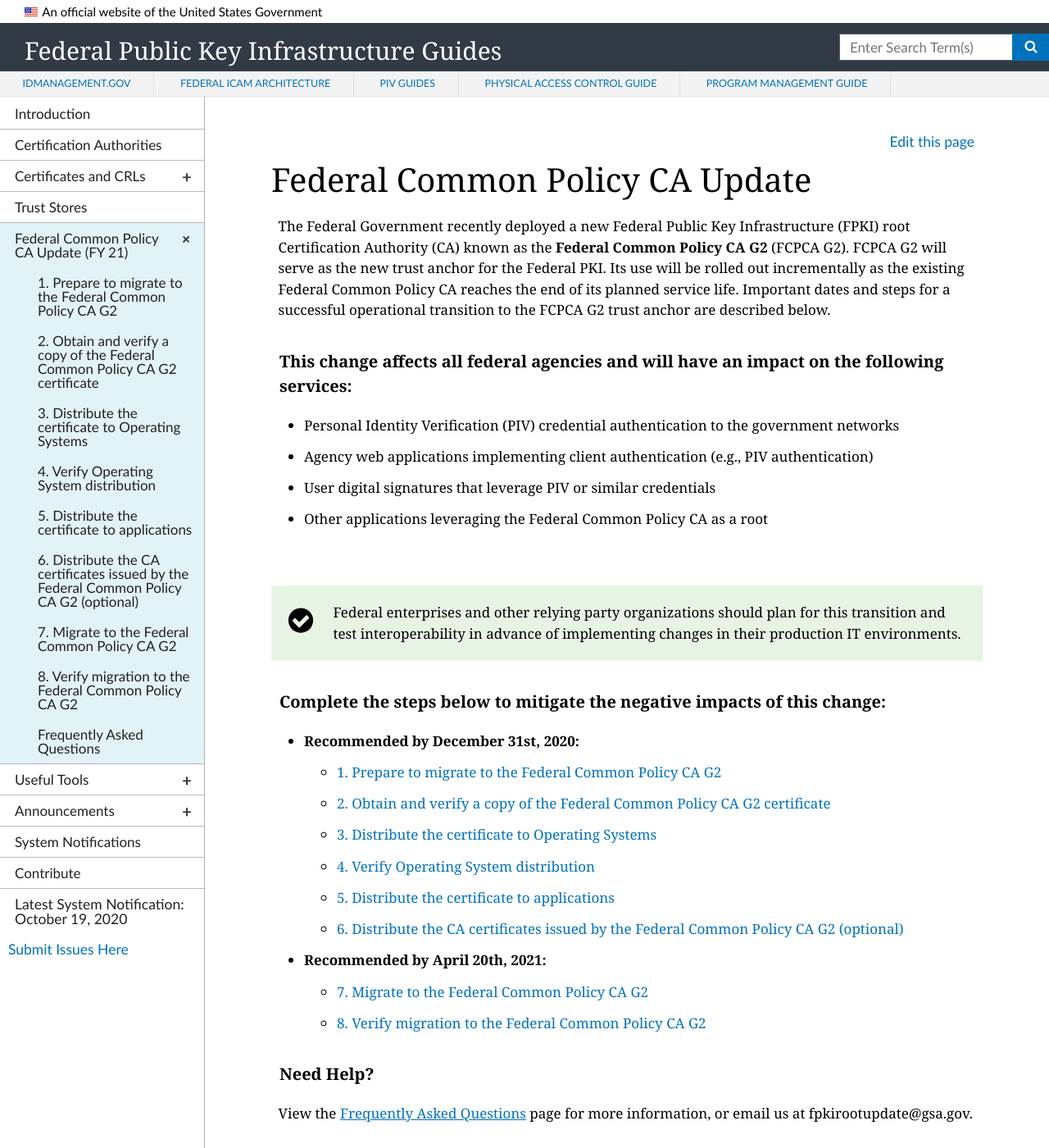
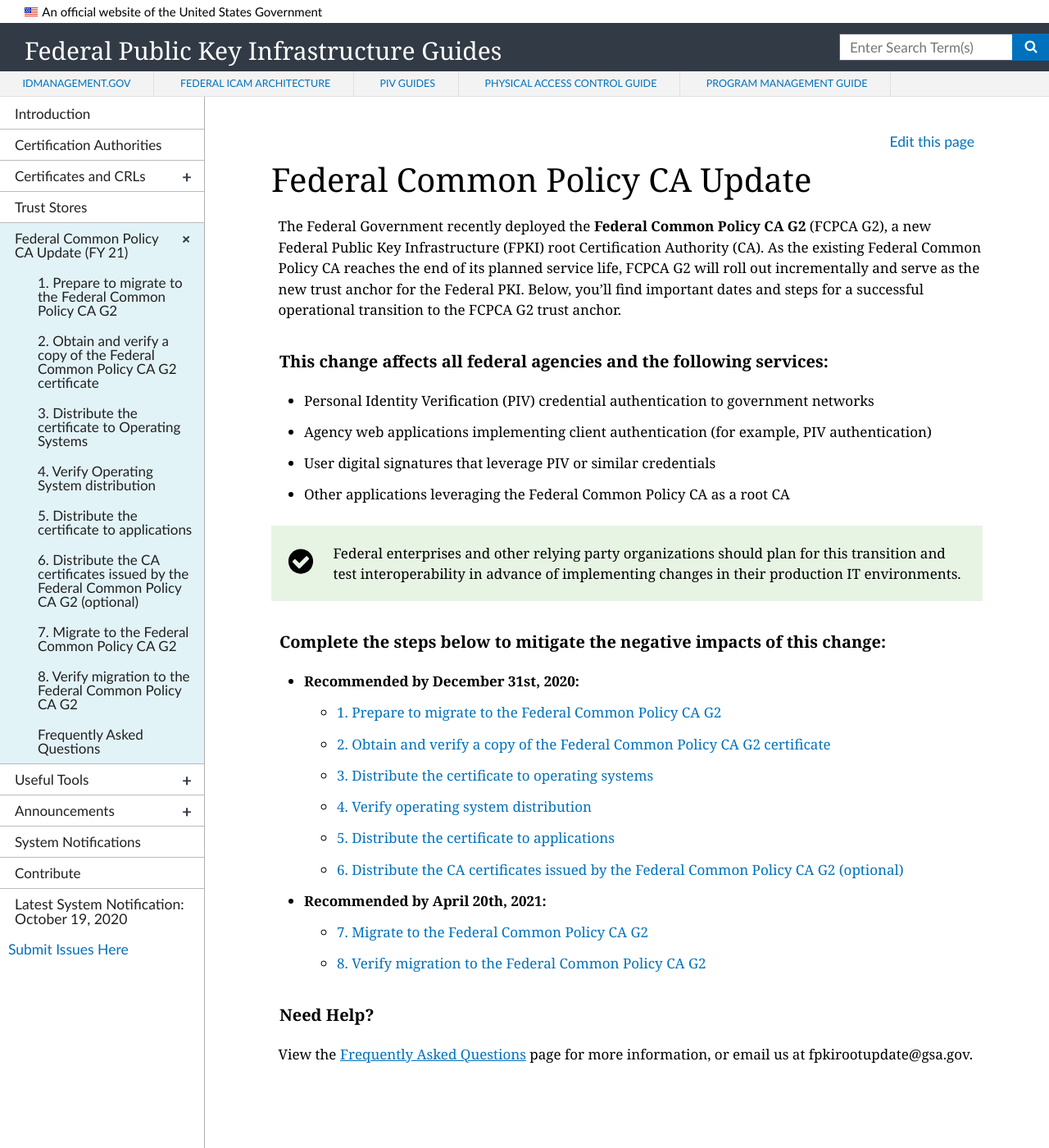
Before and after one commit to GSA/fpki-guides, a Jekyll site: the page built from _common/00_index.md, in a window 1280 px wide and 1400 px high. Shown: the whole window at 82% size. Built offline with Jekyll 4.4.1, drawn with Linux system fonts in a browser that asks for light colours; nearby versions of some CDN libraries.

Commit message:
Plain language updates

```diff
--- a/_common/00_index.md
+++ b/_common/00_index.md
@@ -6,16 +6,14 @@ collection: common
 permalink: /common/
 ---
 
-The Federal Government recently deployed a new Federal Public Key Infrastructure (FPKI) root Certification Authority (CA) known as the **Federal Common Policy CA G2** (FCPCA G2).  FCPCA G2 will serve as the new trust anchor for the Federal PKI. Its use will be rolled out incrementally as the existing Federal Common Policy CA reaches the end of its planned service life. Important dates and steps for a successful operational transition to the FCPCA G2 trust anchor are described below.
+The Federal Government recently deployed the **Federal Common Policy CA G2** (FCPCA G2), a new Federal Public Key Infrastructure (FPKI) root Certification Authority (CA). As the existing Federal Common Policy CA reaches the end of its planned service life, FCPCA G2 will roll out incrementally and serve as the new trust anchor for the Federal PKI. Below, you'll find important dates and steps for a successful operational transition to the FCPCA G2 trust anchor.
 
-<p style="font-size: 2rem; font-weight: 700; padding-top: 15px;">This change affects all federal agencies and will have an impact on the following services:</p>
+<p style="font-size: 2rem; font-weight: 700; padding-top: 15px;">This change affects all federal agencies and the following services:</p>
 
-- Personal Identity Verification (PIV) credential authentication to the government networks
-- Agency web applications implementing client authentication (e.g., PIV authentication)
+- Personal Identity Verification (PIV) credential authentication to government networks
+- Agency web applications implementing client authentication (for example, PIV authentication)
 - User digital signatures that leverage PIV or similar credentials
-- Other applications leveraging the Federal Common Policy CA as a root
-
-<br>
+- Other applications leveraging the Federal Common Policy CA as a root CA
 
 {% include alert-success.html content="Federal enterprises and other relying party organizations should plan for this transition and test interoperability in advance of implementing changes in their production IT environments." %}
 
@@ -25,8 +23,8 @@ The Federal Government recently deployed a new Federal Public Key Infrastructure
 - **Recommended by December 31st, 2020:**
      - [1. Prepare to migrate to the Federal Common Policy CA G2]({{site.baseurl}}/common/prepare-to-migrate/)
      - [2. Obtain and verify a copy of the Federal Common Policy CA G2 certificate]({{site.baseurl}}/common/obtain-and-verify/)
-     - [3. Distribute the certificate to Operating Systems]({{site.baseurl}}/common/distribute-os/)
-     - [4. Verify Operating System distribution]({{site.baseurl}}/common/verify-os-distribution/)
+     - [3. Distribute the certificate to operating systems]({{site.baseurl}}/common/distribute-os/)
+     - [4. Verify operating system distribution]({{site.baseurl}}/common/verify-os-distribution/)
      - [5. Distribute the certificate to applications]({{site.baseurl}}/common/distribute-apps/)
      - [6. Distribute the CA certificates issued by the Federal Common Policy CA G2 (optional)]({{site.baseurl}}/common/certificates/)
 - **Recommended by April 20th, 2021:**
```
